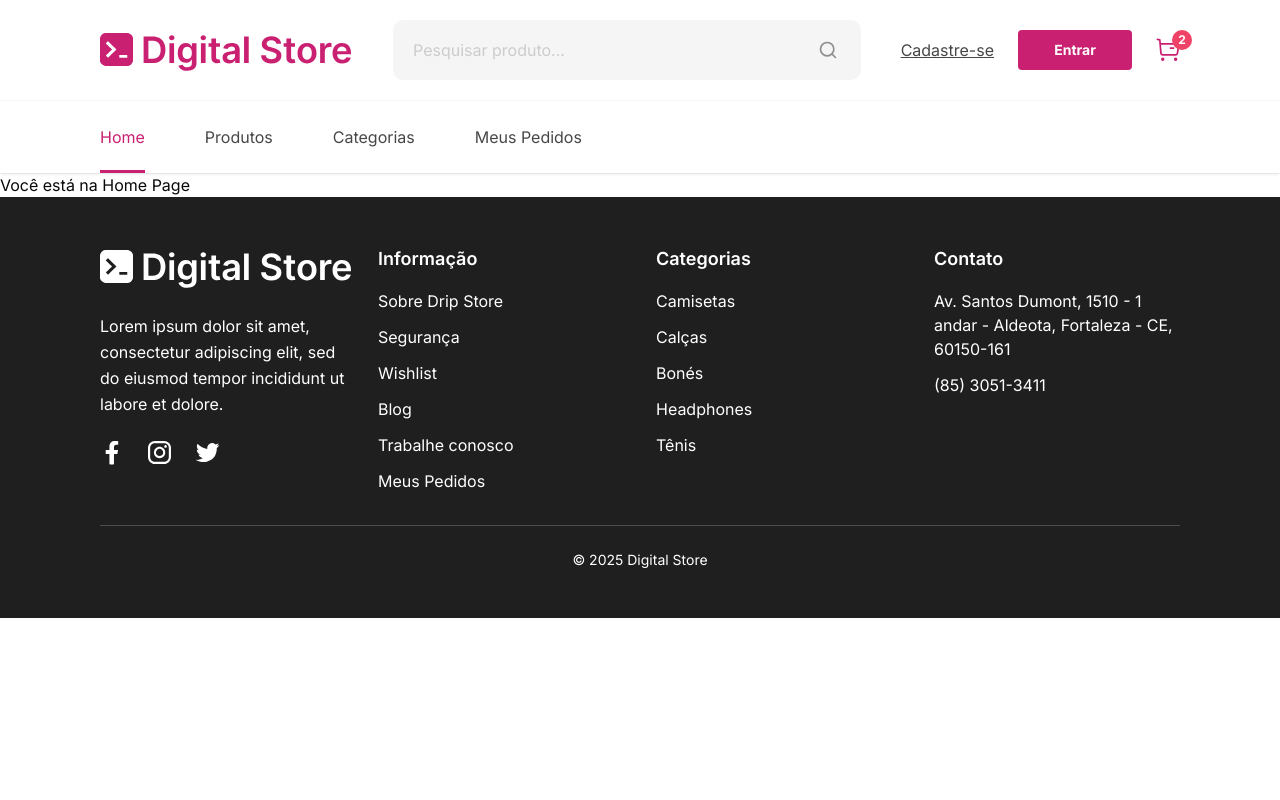
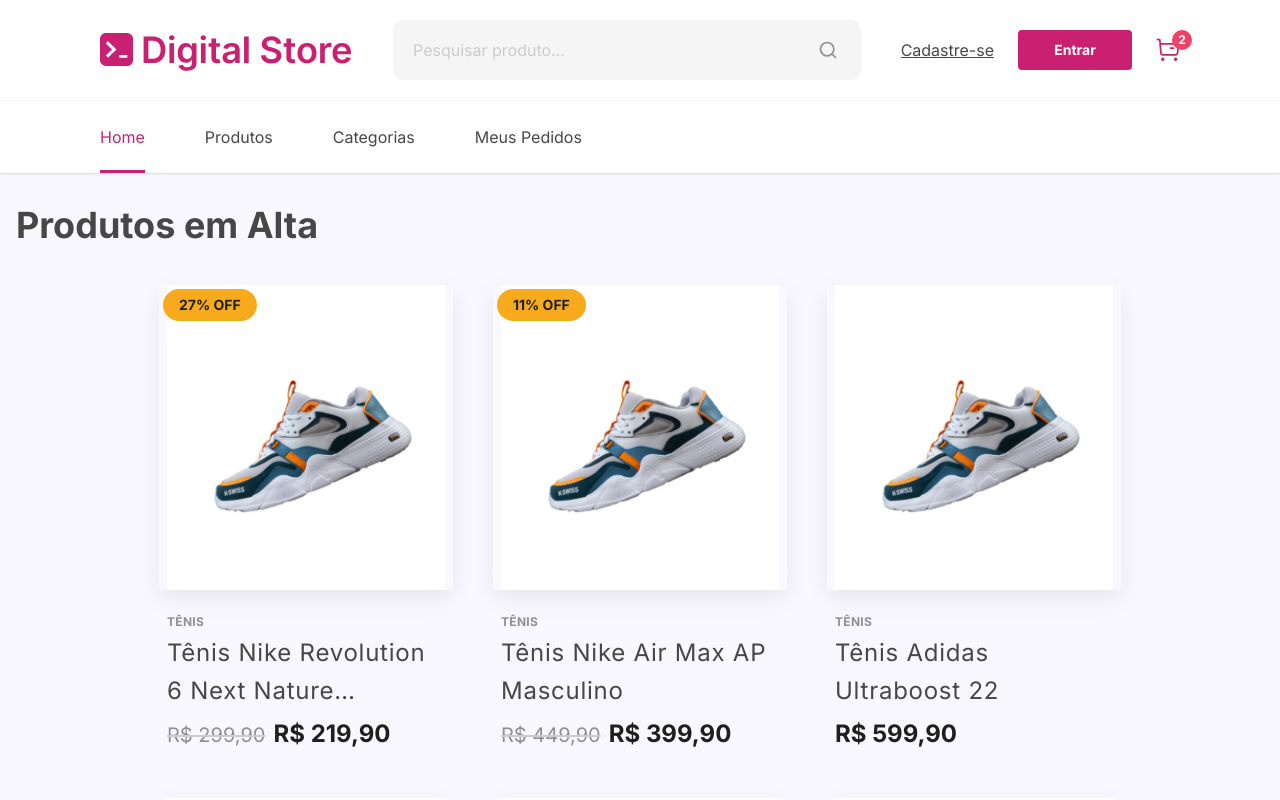
Before and after one commit to CaioIan/digital-store-frontend, a React (Vite) app: page / in a window 1280 px wide. Shown: the top 800 px of the page. Built offline with nearby package versions, Linux system fonts and the light colour scheme.

Commit message:
feat(components): add product card with off badge and brl formatting

```diff
--- /dev/null
+++ b/src/components/ProductCard/index.tsx
@@ -0,0 +1,92 @@
+import { Link } from 'react-router-dom'
+
+interface ProductCardProps {
+  id: string
+  name: string
+  image: string
+  price: number
+  priceDiscount?: number
+  category?: string
+}
+
+export const ProductCard = ({
+  id,
+  name,
+  image,
+  price,
+  priceDiscount,
+  category = 'Tênis'
+}: ProductCardProps) => {
+  const formatPrice = (value: number) =>
+    new Intl.NumberFormat('pt-BR', {
+      style: 'currency',
+      currency: 'BRL'
+    }).format(value)
+
+  const calculateDiscount = () => {
+    if (!priceDiscount) return 0
+    return Math.round(((price - priceDiscount) / price) * 100)
+  }
+
+  return (
+    <Link
+      to={`/product/${id}`}
+      className="group block w-[310px] rounded-lg transition-shadow hover:shadow-sm"
+    >
+      {/* Container da Imagem com Badge de Desconto */}
+      <div className="relative flex h-[321px] w-full items-center justify-center p-2">
+        <img
+          src={image}
+          alt={name}
+          className="h-full w-full rounded object-contain shadow-[0_8px_24px_rgba(0,0,0,0.08)] transition-transform duration-300 group-hover:scale-105"
+        />
+
+        {/* Badge de Desconto (só aparece se tiver desconto) */}
+        {priceDiscount && (
+          <span className="absolute left-3 top-3 rounded-full bg-warning px-4 py-1.5 text-sm font-bold text-dark-gray">
+            {calculateDiscount()}% OFF
+          </span>
+        )}
+      </div>
+
+      {/* Área de Informações do Produto */}
+      <div className="p-4">
+        {/* Categoria */}
+        <span className="mb-1 block text-xs font-bold uppercase tracking-wide text-light-gray">
+          {category}
+        </span>
+
+        {/* Nome do Produto (limitado a 2 linhas) */}
+        <h3
+          className="mb-2 line-clamp-2 text-[24px] font-normal leading-[38px] tracking-[0.75px] text-dark-gray-2"
+          title={name}
+        >
+          {name}
+        </h3>
+
+        {/* Área de Preços */}
+        <div className="flex items-baseline gap-2">
+          {priceDiscount ? (
+            <>
+              {/* Preço Antigo (riscado) */}
+              <span className="text-xl text-light-gray line-through decoration-light-gray-2 decoration-2">
+                {formatPrice(price)}
+              </span>
+              {/* Preço com Desconto */}
+              <span className="text-2xl font-bold text-dark-gray">
+                {formatPrice(priceDiscount)}
+              </span>
+            </>
+          ) : (
+            /* Preço Normal (sem desconto) */
+            <span className="text-2xl font-bold text-dark-gray">
+              {formatPrice(price)}
+            </span>
+          )}
+        </div>
+      </div>
+    </Link>
+  )
+}
+
+export default ProductCard
--- a/src/global.css
+++ b/src/global.css
@@ -69,7 +69,7 @@
 
 :root {
   --radius: 0.625rem;
-  --background: oklch(1 0 0);
+  --background: #F9F8FE;
   --foreground: oklch(0.141 0.005 285.823);
   --card: oklch(1 0 0);
   --card-foreground: oklch(0.141 0.005 285.823);
--- a/src/pages/HomePage/index.tsx
+++ b/src/pages/HomePage/index.tsx
@@ -1,3 +1,48 @@
+import { useEffect, useState } from 'react'
+import ProductCard from '@/components/ProductCard'
+import { getProducts } from '@/services/productService'
+import type { Product } from '@/types/Product'
+
 export default function HomePage() {
-  return <h1>Você está na Home Page</h1>
+  const [products, setProducts] = useState<Product[]>([])
+  const [loading, setLoading] = useState(true)
+
+  useEffect(() => {
+    const fetchProducts = async () => {
+      setLoading(true)
+      const data = await getProducts()
+      setProducts(data.slice(0, 8)) // Primeiros 8 produtos
+      setLoading(false)
+    }
+
+    fetchProducts()
+  }, [])
+
+  return (
+    <div className="container mx-auto px-4 py-8">
+      <h1 className="mb-8 text-4xl font-bold text-dark-gray-2">
+        Produtos em Alta
+      </h1>
+
+      {loading ? (
+        <div className="flex items-center justify-center py-20">
+          <p className="text-lg text-light-gray">Carregando produtos...</p>
+        </div>
+      ) : (
+        <div className="flex flex-wrap justify-center gap-x-[24px] gap-y-6">
+          {products.map((product) => (
+            <ProductCard
+              key={product.id}
+              id={product.id}
+              name={product.name}
+              image={product.image}
+              price={product.price}
+              priceDiscount={product.priceDiscount}
+              category={product.category}
+            />
+          ))}
+        </div>
+      )}
+    </div>
+  )
 }
--- a/src/services/productService.ts
+++ b/src/services/productService.ts
@@ -4,8 +4,7 @@
   {
     id: '1',
     name: 'Tênis Nike Revolution 6 Next Nature Masculino',
-    image:
-      'https://raw.githubusercontent.com/digitalcollegebr/projeto-digital-store/main/assets/produc-image-1.jpeg',
+    image: '/tenis-test.png',
     price: 299.9,
     priceDiscount: 219.9,
     description:
@@ -18,8 +17,7 @@
   {
     id: '2',
     name: 'Tênis Nike Air Max AP Masculino',
-    image:
-      'https://raw.githubusercontent.com/digitalcollegebr/projeto-digital-store/main/assets/produc-image-2.jpeg',
+    image: '/tenis-test.png',
     price: 449.9,
     priceDiscount: 399.9,
     description:
@@ -32,8 +30,7 @@
   {
     id: '3',
     name: 'Tênis Adidas Ultraboost 22',
-    image:
-      'https://raw.githubusercontent.com/digitalcollegebr/projeto-digital-store/main/assets/produc-image-3.jpeg',
+    image: '/tenis-test.png',
     price: 599.9,
     description:
       'Lorem ipsum dolor sit amet, consectetur adipiscing elit. Pellentesque habitant morbi tristique senectus et netus.',
@@ -45,8 +42,7 @@
   {
     id: '4',
     name: 'Tênis Puma RS-X',
-    image:
-      'https://raw.githubusercontent.com/digitalcollegebr/projeto-digital-store/main/assets/produc-image-4.jpeg',
+    image: '/tenis-test.png',
     price: 349.9,
     priceDiscount: 279.9,
     description:
@@ -59,8 +55,7 @@
   {
     id: '5',
     name: 'Tênis New Balance 574',
-    image:
-      'https://raw.githubusercontent.com/digitalcollegebr/projeto-digital-store/main/assets/produc-image-5.jpeg',
+    image: '/tenis-test.png',
     price: 499.9,
     priceDiscount: 429.9,
     description:
@@ -73,8 +68,7 @@
   {
     id: '6',
     name: 'Tênis Asics Gel-Kayano 29',
-    image:
-      'https://raw.githubusercontent.com/digitalcollegebr/projeto-digital-store/main/assets/produc-image-1.jpeg',
+    image: '/tenis-test.png',
     price: 799.9,
     description:
       'Lorem ipsum dolor sit amet, consectetur adipiscing elit. Curabitur arcu erat, accumsan id imperdiet et.',
@@ -86,8 +80,7 @@
   {
     id: '7',
     name: 'Tênis Reebok Classic Leather',
-    image:
-      'https://raw.githubusercontent.com/digitalcollegebr/projeto-digital-store/main/assets/produc-image-2.jpeg',
+    image: '/tenis-test.png',
     price: 379.9,
     priceDiscount: 299.9,
     description:
@@ -100,8 +93,7 @@
   {
     id: '8',
     name: 'Tênis Mizuno Wave Prophecy',
-    image:
-      'https://raw.githubusercontent.com/digitalcollegebr/projeto-digital-store/main/assets/produc-image-3.jpeg',
+    image: '/tenis-test.png',
     price: 899.9,
     priceDiscount: 749.9,
     description:
@@ -113,16 +105,14 @@
   }
 ]
 
-// Simula GET /products com delay
 export const getProducts = (): Promise<Product[]> => {
   return new Promise((resolve) => {
     setTimeout(() => {
       resolve(products)
-    }, 1000) // 1s de delay para testar Loading/Skeleton
+    }, 1000)
   })
 }
 
-// Simula GET /products/:id (Necessário para Seção 7)
 export const getProductById = (id: string): Promise<Product | undefined> => {
   return new Promise((resolve) => {
     setTimeout(() => {
```
Also changed, not shown: public/tenis-test.png (added).
